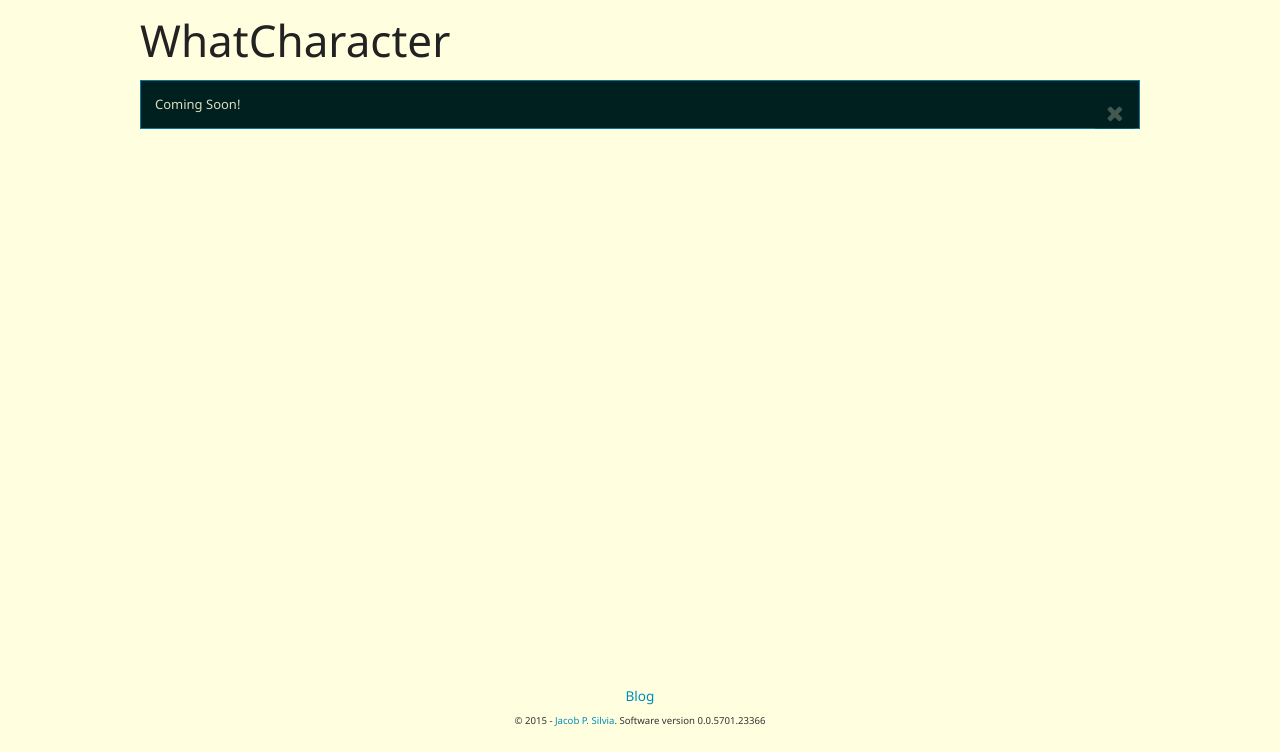
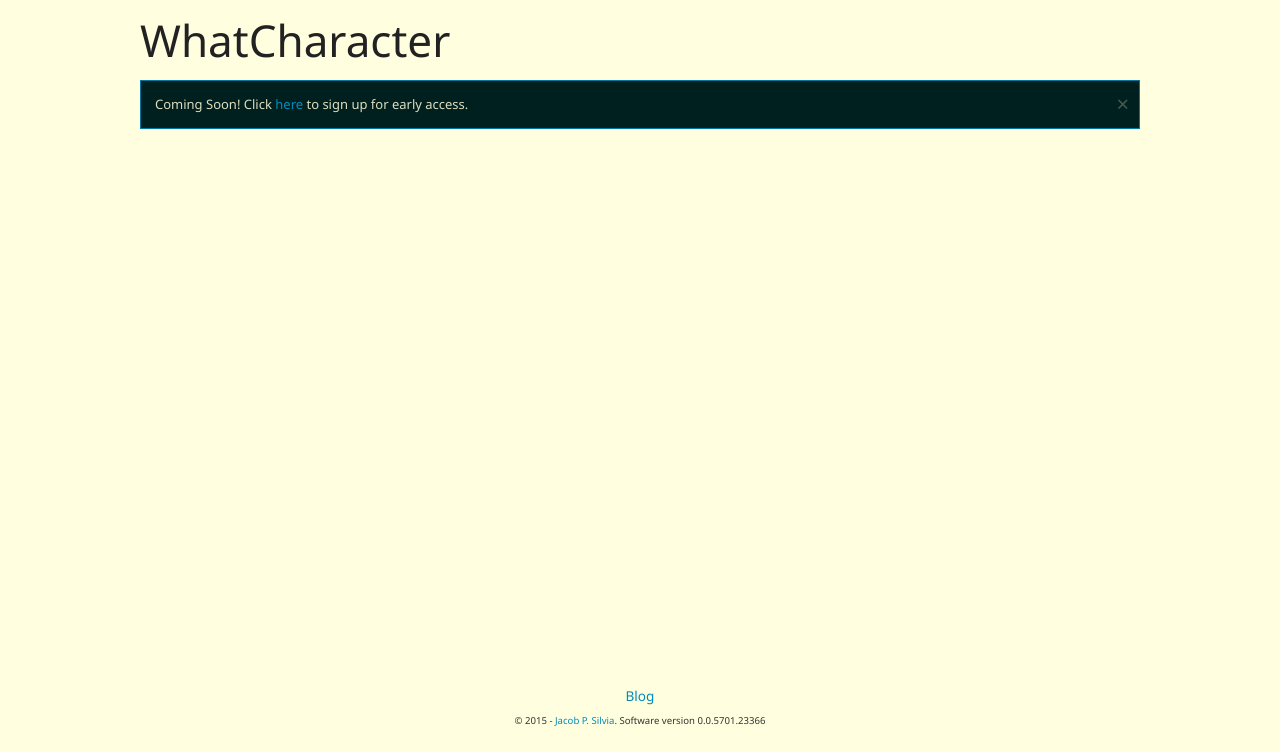
Before and after one commit to smalltreeheel/whatcharacter.com, a plain HTML site: page index.html in a window 1280 px wide. Shown: the part 48-800 px from the top of the page. Drawn offline with Linux system fonts and the light colour scheme.

Commit message:
update to main page to include signup info.

```diff
--- a/index.html
+++ b/index.html
@@ -61,8 +61,8 @@
             <hgroup class="title">
                 <h1>WhatCharacter</h1>
                 <div data-alert class="alert-box">
-                    Coming Soon!
-                    <a href="#" class="close"><i class="fa fa-fw fa-times"></i></a>
+                    Coming Soon! Click <a href="https://docs.google.com/forms/d/1AV5PaFNFAmVSPM7clDwWNvoyNeIkeG44peiWS3d28Vg" target="_blank">here</a> to sign up for early access.
+                    <a href="#" class="close">&times;</a>
                 </div>
             </hgroup>
         </div>
```
